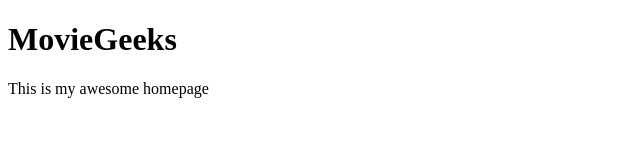
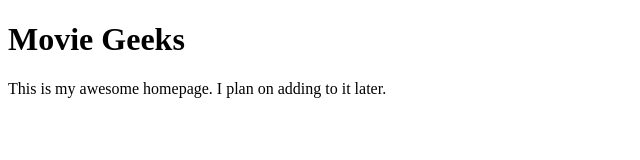
Before and after one commit to LindsellR/Movie-Geeks, a plain HTML site: page index.html in a window 1280 px wide. Shown: the whole page, without its empty margins (0-640 px from the left). Drawn offline with Linux system fonts and the light colour scheme.

Commit message:
Changed placeholder text

```diff
--- a/index.html
+++ b/index.html
@@ -6,7 +6,7 @@
     <title>Movie Geeks Home Page</title>
 </head>
 <body>
-    <h1>MovieGeeks</h1>
-    <p>This is my awesome homepage</p>
+    <h1>Movie Geeks</h1>
+    <p>This is my awesome homepage. I plan on adding to it later.</p>
 </body>
 </html>
```
